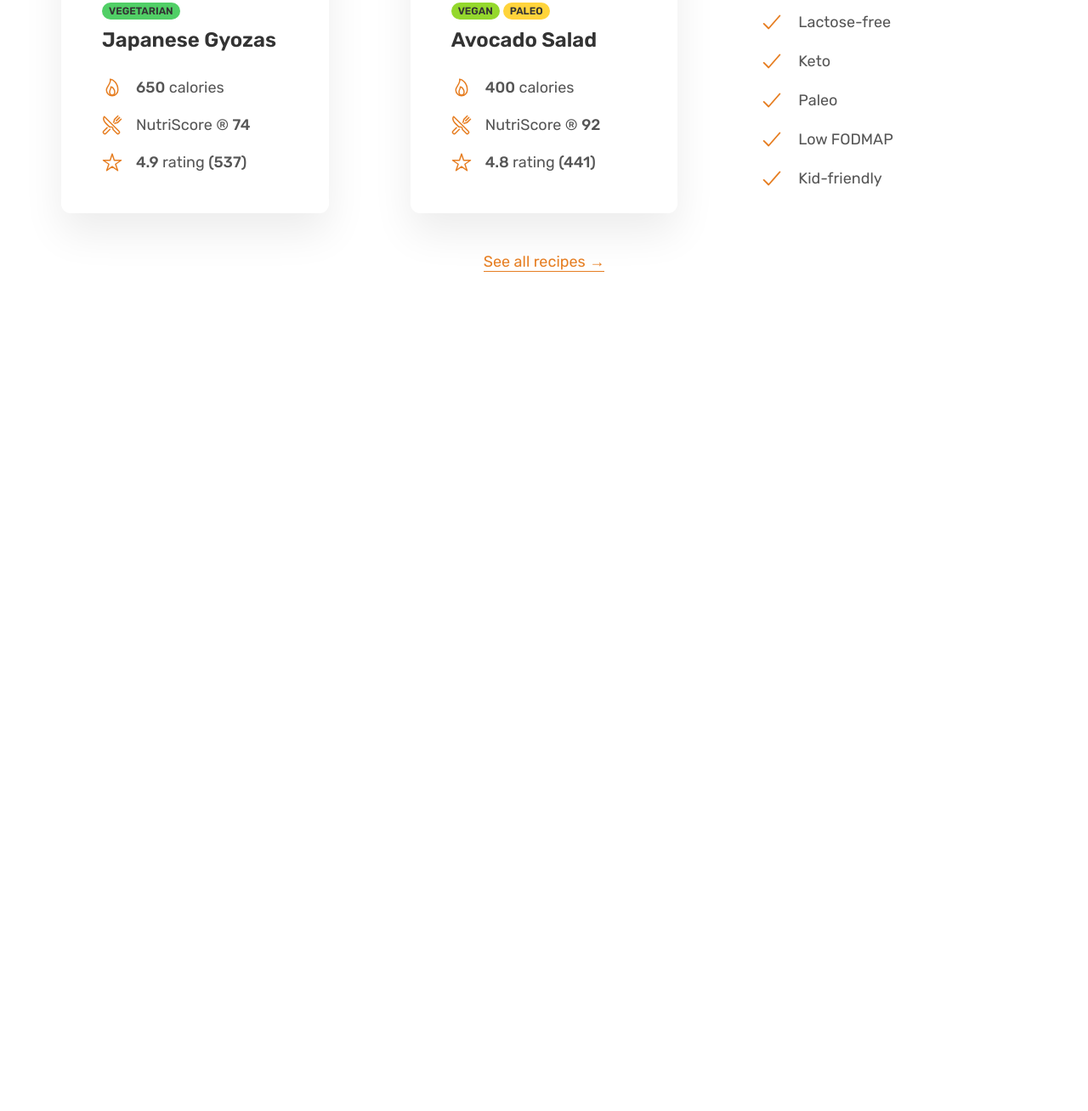
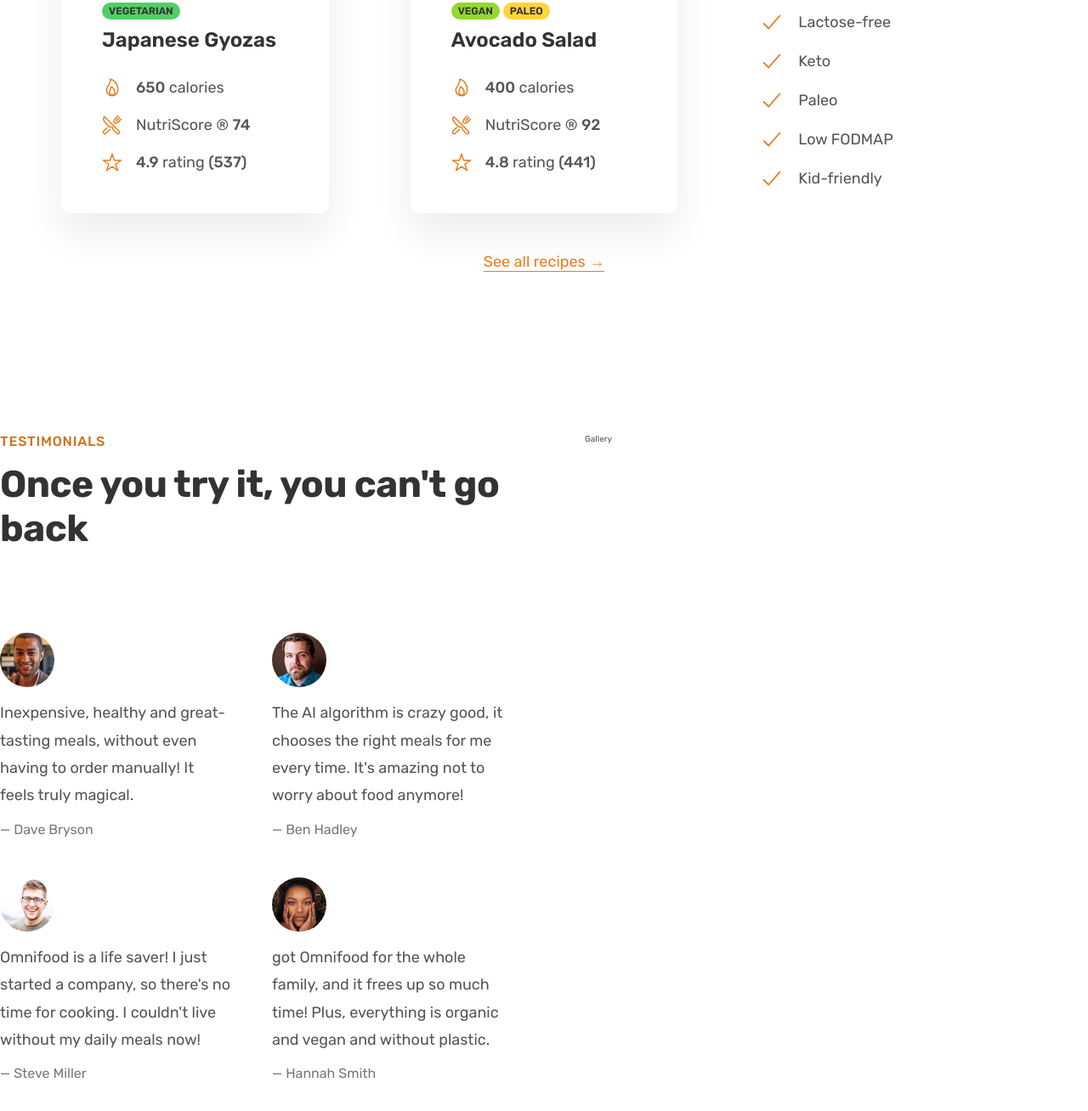
Before and after one commit to llancruzz/omnifood, a plain HTML site: page index.html in a window 1280 px wide. Shown: the part 3097-4405 px from the top of the page at 85% size. Before the commit the page ends 3513 px from the top, so only its background shows below. Drawn offline with nearby package versions, Linux system fonts and the light colour scheme.

Commit message:
feat: Create testimonials section

```diff
--- a/css/style.css
+++ b/css/style.css
@@ -310,3 +310,34 @@
 .link {
   display: inline-block;
 }
+
+/**************************/
+/** TESTIMONIALS SECTION **/
+/**************************/
+
+.section-testimonials {
+  padding: 9.6rem 0;
+}
+
+.testimonials {
+  display: grid;
+  grid-template-columns: 1fr 1fr;
+  gap: 4.8rem;
+}
+
+.testimonial-img {
+  width: 6.4rem;
+  border-radius: 50%;
+  margin-bottom: 1.2rem;
+}
+
+.testimonial-text {
+  font-size: 1.8rem;
+  line-height: 1.8;
+  margin-bottom: 1.6rem;
+}
+
+.testimonial-name {
+  font-size: 1.6rem;
+  color: #777;
+}
--- a/index.html
+++ b/index.html
@@ -283,6 +283,65 @@
           <a href="#" class="link">See all recipes &rarr;</a>
         </div>
       </section>
+      <!-- TESTIMONIALS -->
+      <section class="section-testimonials grid grid-2-cols">
+        <div class="testimonials-container">
+          <span class="subheading">Testimonials</span>
+          <h2 class="heading-secondary">Once you try it, you can't go back</h2>
+
+          <div class="testimonials">
+            <figure class="testimonial">
+              <img
+                class="testimonial-img"
+                src="img/customers/dave.jpg"
+                alt="Photo of customer Dave Bryson"
+              />
+              <blockquote class="testimonial-text">
+                Inexpensive, healthy and great-tasting meals, without even
+                having to order manually! It feels truly magical.
+              </blockquote>
+              <p class="testimonial-name">&mdash; Dave Bryson</p>
+            </figure>
+            <figure class="testimonial">
+              <img
+                class="testimonial-img"
+                src="img/customers/ben.jpg"
+                alt="Photo of customer Ben Hadley"
+              />
+              <blockquote class="testimonial-text">
+                The AI algorithm is crazy good, it chooses the right meals for
+                me every time. It's amazing not to worry about food anymore!
+              </blockquote>
+              <p class="testimonial-name">&mdash; Ben Hadley</p>
+            </figure>
+            <figure class="testimonial">
+              <img
+                class="testimonial-img"
+                src="img/customers/steve.jpg"
+                alt="Photo of customer Steve Miller"
+              />
+              <blockquote class="testimonial-text">
+                Omnifood is a life saver! I just started a company, so there's
+                no time for cooking. I couldn't live without my daily meals now!
+              </blockquote>
+              <p class="testimonial-name">&mdash; Steve Miller</p>
+            </figure>
+            <figure class="testimonial">
+              <img
+                class="testimonial-img"
+                src="img/customers/hannah.jpg"
+                alt="Photo of customer Hannah Smith"
+              />
+              <blockquote class="testimonial-text">
+                got Omnifood for the whole family, and it frees up so much time!
+                Plus, everything is organic and vegan and without plastic.
+              </blockquote>
+              <p class="testimonial-name">&mdash; Hannah Smith</p>
+            </figure>
+          </div>
+        </div>
+        <div class="gallery">Gallery</div>
+      </section>
     </main>
     <script
       type="module"
```
